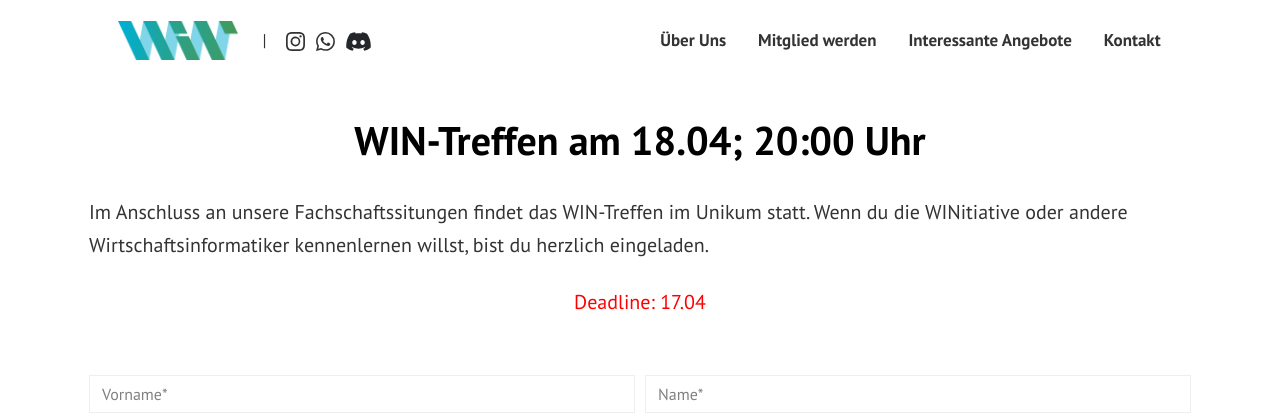
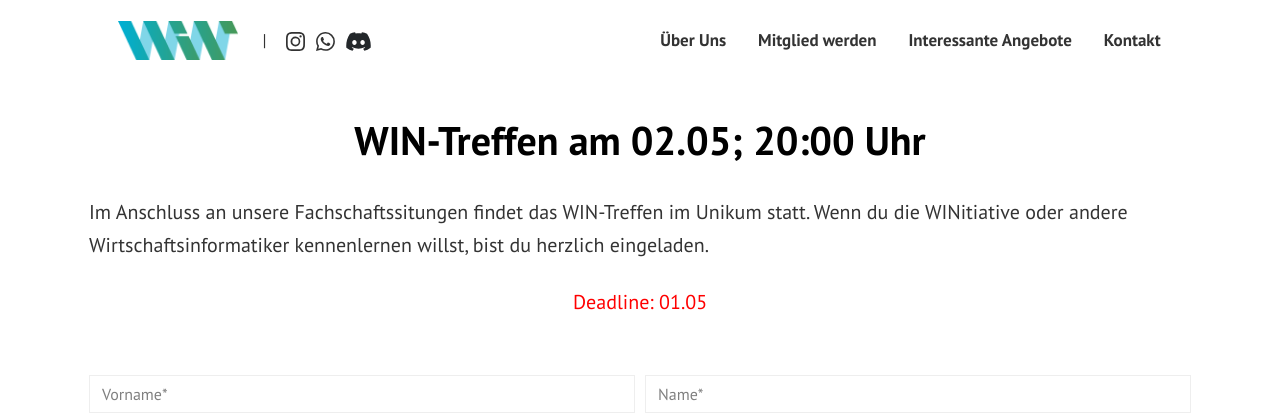
Before and after one commit to WINitiative-Augsburg-eV/webseite, a Jekyll site: the page built from pages/stammtisch-anmeldung.html, in a window 1280 px wide. Shown: the top 415 px of the page. Built offline with Jekyll 4.4.1, drawn with Linux system fonts in a browser that asks for light colours.

Commit message:
Update deadline to 01.05

```diff
--- a/pages/stammtisch-anmeldung.html
+++ b/pages/stammtisch-anmeldung.html
@@ -1,6 +1,6 @@
 ---
 layout: page
-title: WIN-Treffen am 18.04; 20:00 Uhr
+title: WIN-Treffen am 02.05; 20:00 Uhr
 permalink: "/win-treffen/"
 comments: false
 ---
@@ -10,7 +10,7 @@
     <input type="hidden" name="_captcha" value="false">
 <p class="lead mb-4">Im Anschluss an unsere Fachschaftssitungen findet das WIN-Treffen im Unikum statt. Wenn du die WINitiative oder andere Wirtschaftsinformatiker kennenlernen willst, bist du herzlich eingeladen.</p>
 <p class="mb-4"></p>
-  <center><p class="mb-4" style="color: red">Deadline: 17.04</p></center>
+  <center><p class="mb-4" style="color: red">Deadline: 01.05</p></center>
 <br>
 <div class="form-row">
 <div class="form-group col-md-6">
```
